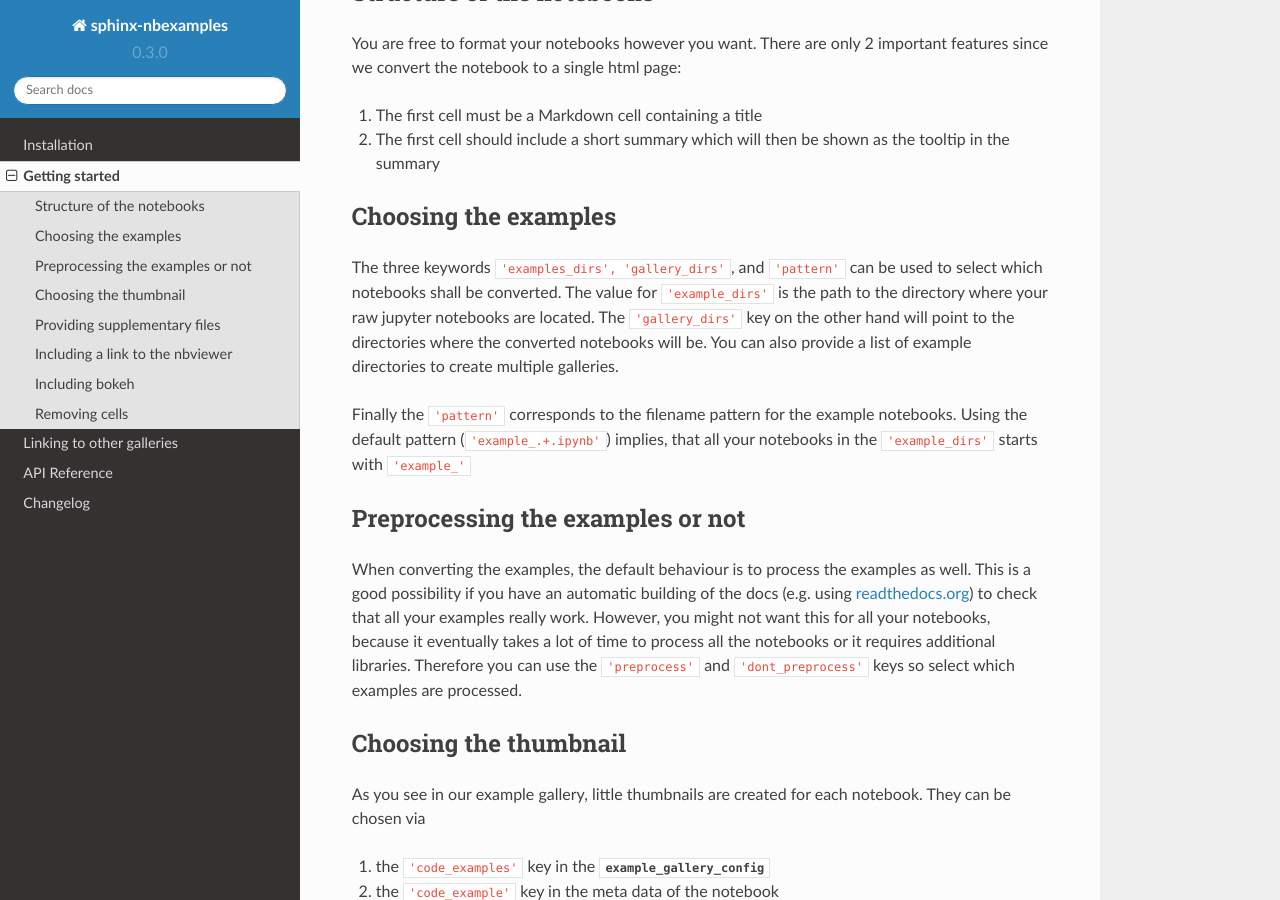
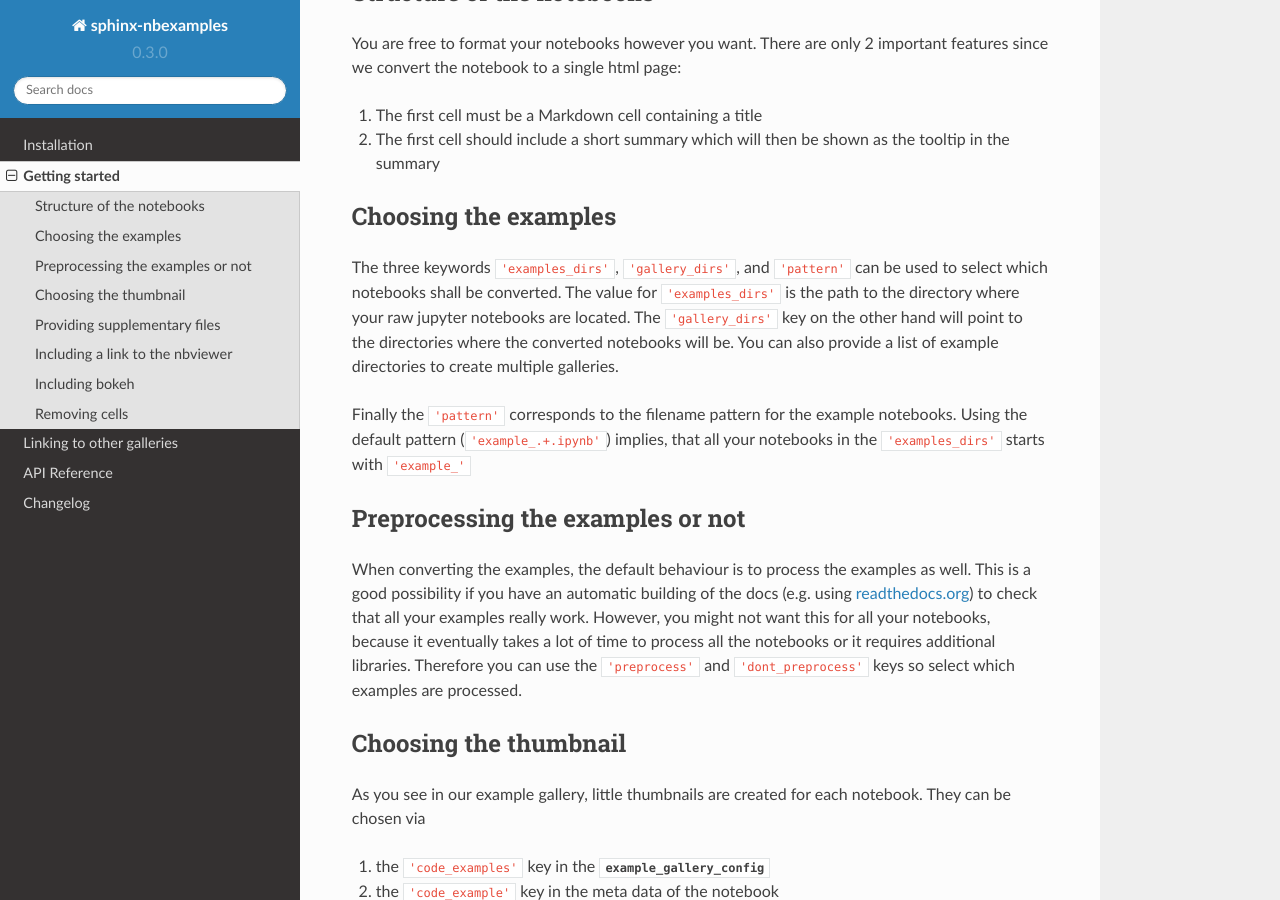
Before and after one commit to Chilipp/sphinx-nbexamples, a Sphinx documentation site: the page built from docs/getting_started.rst, in a window 1280 px wide and 900 px high, scrolled down 627 px. Built offline with Sphinx 7.4.7 and the Read the Docs theme 2.0.0, drawn with Linux system fonts in a browser that asks for light colours; pages that are not in the unit, such as notebooks, are missing from menus; the version number is read from the project's files by our own code.

Commit message:
Update getting_started.rst
correct typo: missing 's' at example*s*_dirs.

```diff
--- a/docs/getting_started.rst
+++ b/docs/getting_started.rst
@@ -46,16 +46,16 @@ important features since we convert the notebook to a single html page:
 
 Choosing the examples
 ---------------------
-The three keywords ``'examples_dirs', 'gallery_dirs'``, and ``'pattern'`` can
+The three keywords ``'examples_dirs'``, ``'gallery_dirs'``, and ``'pattern'`` can
 be used to select which notebooks shall be converted. The value for
-``'example_dirs'`` is the path to the directory where your raw jupyter
+``'examples_dirs'`` is the path to the directory where your raw jupyter
 notebooks are located. The ``'gallery_dirs'`` key on the other hand will point
 to the directories where the converted notebooks will be. You can also provide
 a list of example directories to create multiple galleries.
 
 Finally the ``'pattern'`` corresponds to the filename pattern for the example
 notebooks. Using the default pattern (``'example_.+.ipynb'``) implies, that
-all your notebooks in the ``'example_dirs'`` starts with ``'example_'``
+all your notebooks in the ``'examples_dirs'`` starts with ``'example_'``
 
 
 .. _preprocessing:
```
